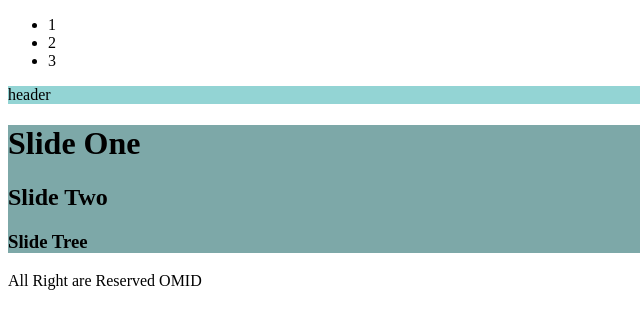
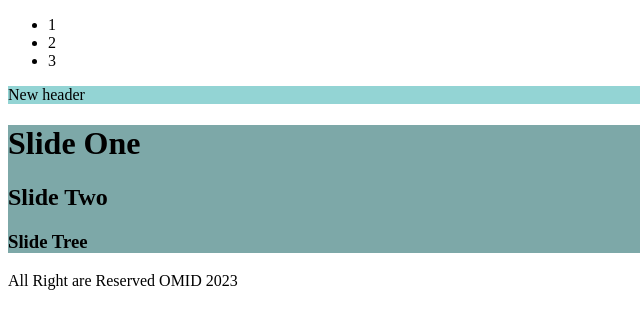
Before and after one commit to omidmahmoudkhani/GIT_OMID, a plain HTML site: page index.html in a window 1280 px wide. Shown: the full height of the page, 0-640 px from the left. Drawn offline with Linux system fonts and the light colour scheme.

Commit message:
Some Chenge in Main

```diff
--- a/index.html
+++ b/index.html
@@ -16,7 +16,7 @@
     </nav>
 
     <header>
-        header
+     New   header
     </header>
     <div class="Slider">
         <h1>Slide One</h1>
@@ -25,7 +25,7 @@
     </div>
 
     <footer>
-        All Right are Reserved OMID
+        All Right are Reserved OMID 2023
     </footer>
 
 </body>
```
